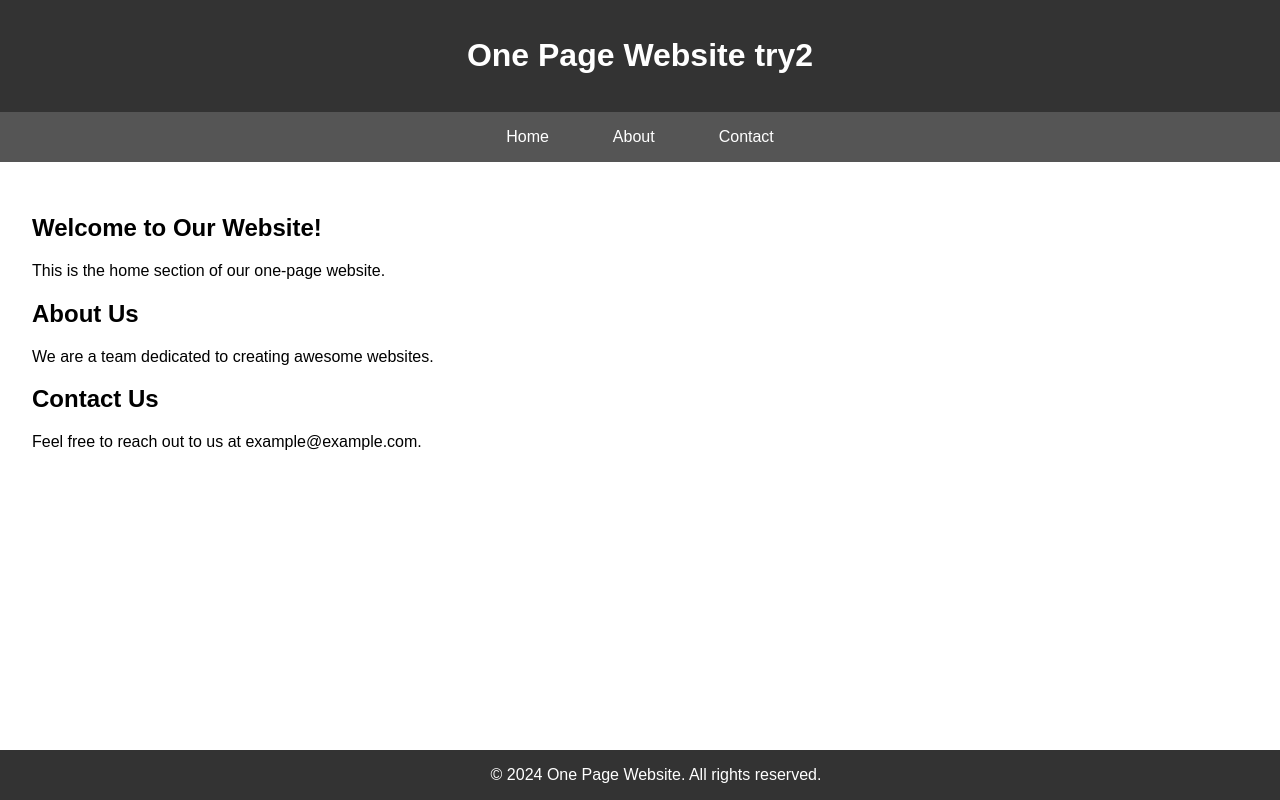
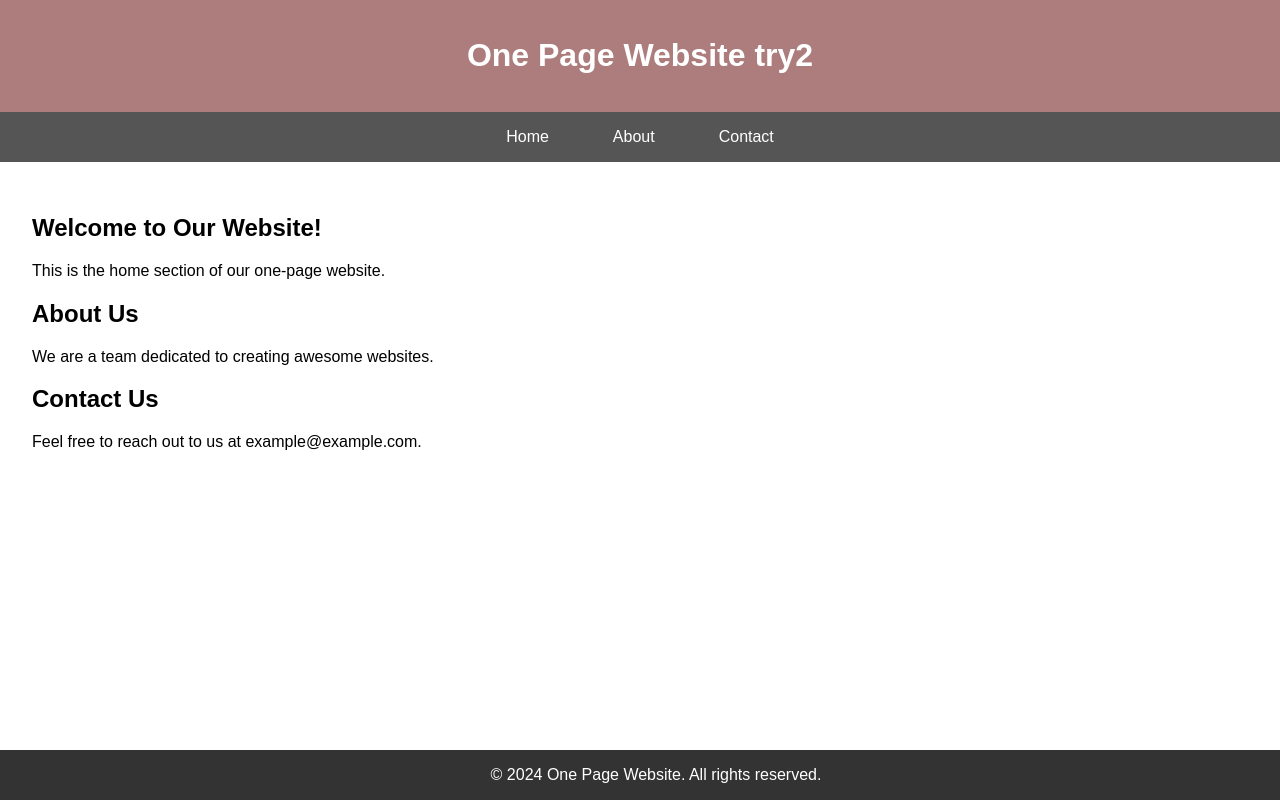
Before and after one commit to sachin9698/devops-project1, a plain HTML site: page html-files/index.html in a window 1280 px wide. Drawn offline with Linux system fonts and the light colour scheme.

Commit message:
header color changed

```diff
--- a/html-files/index.html
+++ b/html-files/index.html
@@ -13,7 +13,7 @@
         }
 
         header {
-            background-color: #333;
+            background-color: #ad7d7d;
             color: #fff;
             text-align: center;
             padding: 1em;
```
